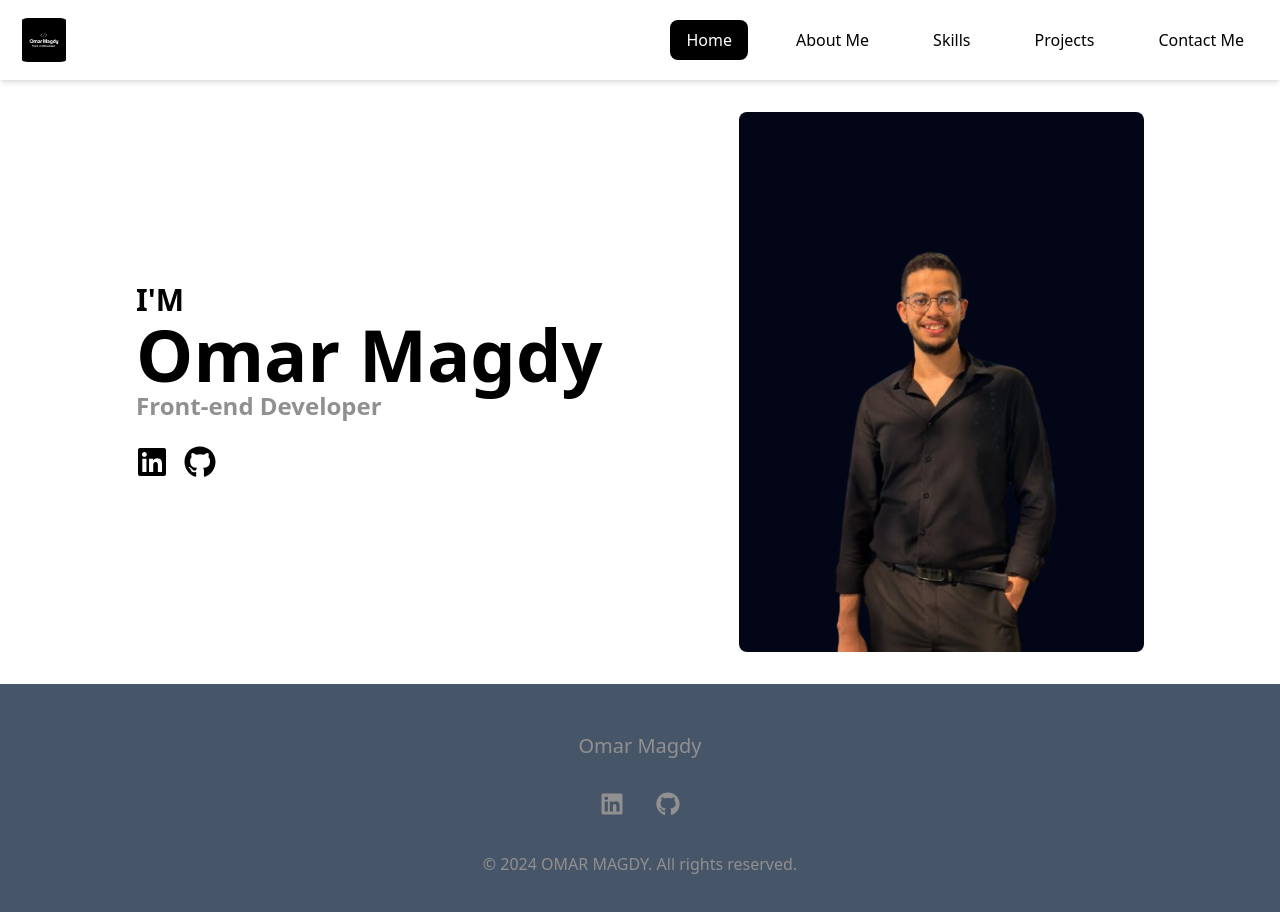
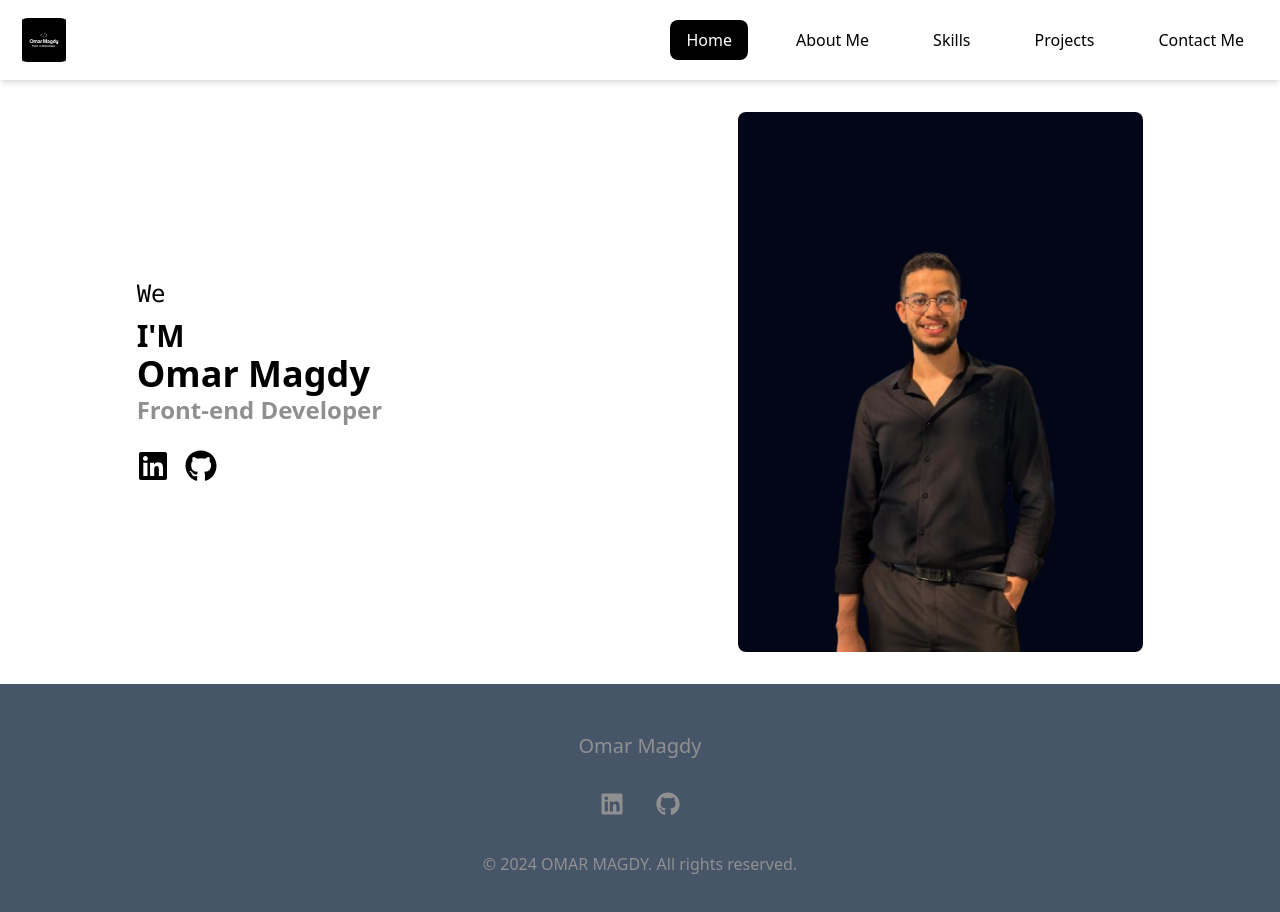
Before and after one commit to OmarMegzz/Portfolio-, a React (Vite) app: page / in a window 1280 px wide. Shown: the top 912 px of the page. Built offline with nearby package versions, Linux system fonts and the light colour scheme.

Commit message:
add animation to Home

```diff
--- a/src/components/Home/Home.jsx
+++ b/src/components/Home/Home.jsx
@@ -3,17 +3,41 @@ import { FontAwesomeIcon } from "@fortawesome/react-fontawesome";
 import { faLinkedin } from "@fortawesome/free-brands-svg-icons";
 import { faGithub } from "@fortawesome/free-brands-svg-icons/faGithub";
 import { Link } from "react-router-dom";
+import { Typewriter } from "react-simple-typewriter";
+// import TextLoop from "react-text-loop";
 
 const Home = () => {
   return (
-    <div className="h-full p-8 flex flex-col md:flex-row items-center justify-evenly gap-8">
-      {/* Text Section */}
+    <div className="h-full  p-8 flex flex-col md:flex-row items-center justify-around gap-8">
       <div className="text-center md:text-left flex flex-col items-center md:items-start">
         <div className="info-text">
+          <h4 className="text-xl md:text-2xl font-mono text-gray-500 min-h-[2.5rem] w-[280px] md:w-[360px] overflow-hidden">
+            <Typewriter
+              words={["Welcome to My Portfolio"]}
+              loop={true}
+              typeSpeed={100}
+              deleteSpeed={80}
+              delaySpeed={1000}
+            />
+          </h4>
           <h2 className="text-3xl  font-bold">I'M</h2>
-          <h1 className="text-5xl md:text-7xl font-bold">Omar Magdy</h1>
-          <h3 className="text-xl md:text-2xl font-extrabold text-gray">
+          <h1 className="text-3xl md:text-4xl font-bold">Omar Magdy</h1>
+          <h3 className="text-xl md:text-2xl font-extrabold text-gray ">
             Front-end Developer
+            {/* <Typewriter
+              words={[
+                "Front-end Developer",
+                "React Developer",
+                "Chasing Better Every Day",
+                "Built Real Projects with React",
+              ]}
+              loop={true}
+              cursor
+              cursorStyle="_"
+              typeSpeed={100}
+              deleteSpeed={80}
+              delaySpeed={1000}
+            /> */}
           </h3>
         </div>
         <div className="flex items-center justify-center md:justify-start gap-4 pt-6">
@@ -29,13 +53,12 @@ const Home = () => {
           <Link to={"https://github.com/OmarMegzz"} target={"_blank"}>
             <FontAwesomeIcon
               icon={faGithub}
-              className="text-gray-500 hover:text-black w-8 h-8 transition-all"
+              className="text-gray-500 hover:text-green-500  w-8 h-8 transition-all"
             />
           </Link>
         </div>
       </div>
 
-      {/* Image Section */}
       <div className="rounded-lg bg-slate-950 w-3/4 md:w-1/2 lg:w-1/3">
         <img
           className="w-full h-auto rounded-lg"
```
